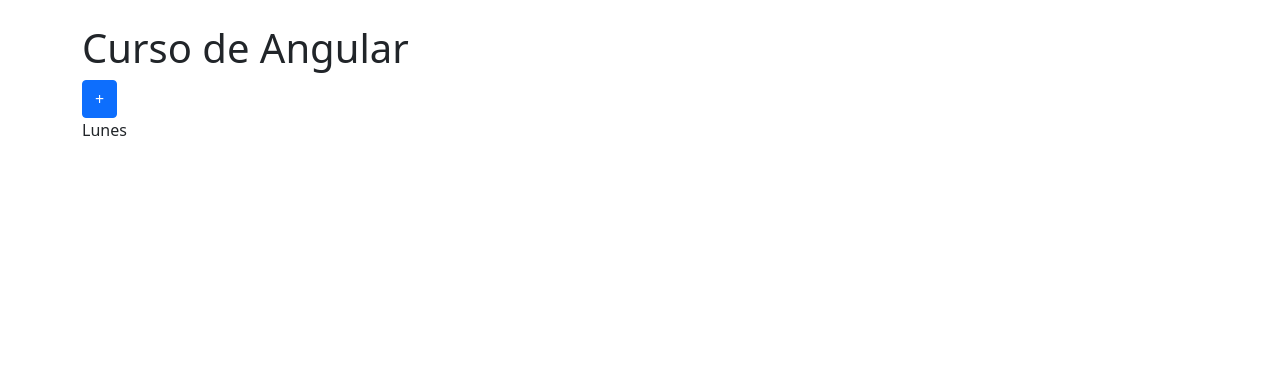
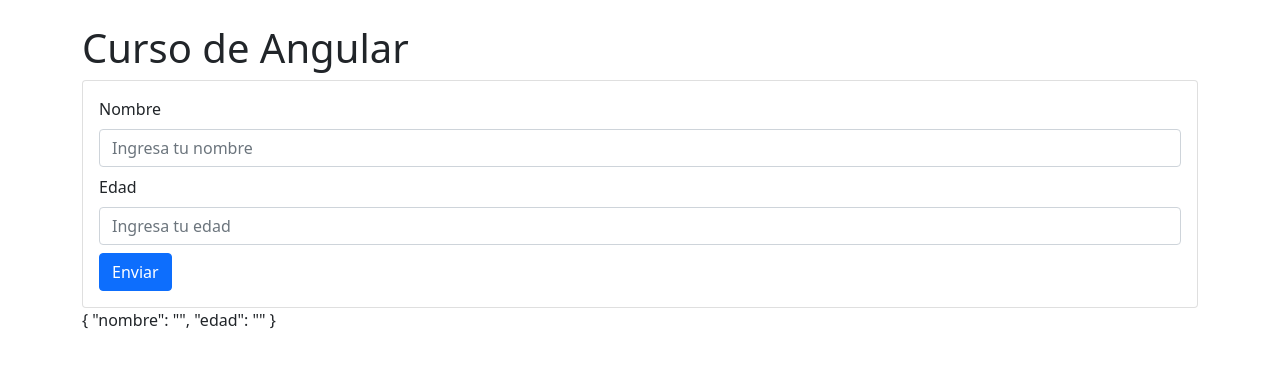
Before and after one commit to ivarespark/basic-angular-curso, an Angular app: page / in a window 1280 px wide. Shown: the top 368 px of the page. Built offline with nearby package versions, Linux system fonts and the light colour scheme.

Commit message:
[o4] Formulario sin validaciones

```diff
--- a/src/app/app.component.html
+++ b/src/app/app.component.html
@@ -2,5 +2,5 @@
 <div class="container mt-4">
     <h1>{{title}}</h1>
 
-    <app-switch></app-switch>
+    <app-formulario2></app-formulario2>
 </div>
--- /dev/null
+++ b/src/app/formulario2/formulario2.component.html
@@ -0,0 +1,18 @@
+<div class="card">
+    <div class="card-body">
+        <form (ngSubmit)="procesar()">
+            <div class="mb-2">
+                <label class="form-label">Nombre</label>
+                <input type="text" name="nombre" class="form-control" placeholder="Ingresa tu nombre" [(ngModel)]="persona.nombre">
+            </div>
+            <div class="mb-2">
+                <label class="form-label">Edad</label>
+                <input type="number" name="edad" class="form-control" placeholder="Ingresa tu edad" [(ngModel)]="persona.edad">
+            </div>
+            <button class="btn btn-primary">Enviar</button>
+        </form>
+    </div>
+
+</div>
+
+{{persona | json}}
--- /dev/null
+++ b/src/app/formulario2/formulario2.component.ts
@@ -0,0 +1,25 @@
+import { Component,OnInit } from '@angular/core';
+
+@Component({
+  selector: 'app-formulario2',
+  templateUrl: './formulario2.component.html',
+  styleUrls: ['./formulario2.component.css']
+})
+export class Formulario2Component implements OnInit {
+
+  persona = {
+    nombre: '',
+    edad: ''
+  }
+
+  procesar() {
+    alert(this.persona.nombre + ' ' + this.persona.edad);
+  }
+
+  constructor() { }
+
+  ngOnInit(): void {
+
+  }
+
+}
```
Also changed, not shown: src/app/app.module.ts (+6 -2 lines), src/app/formulario2/formulario2.component.css (added).
